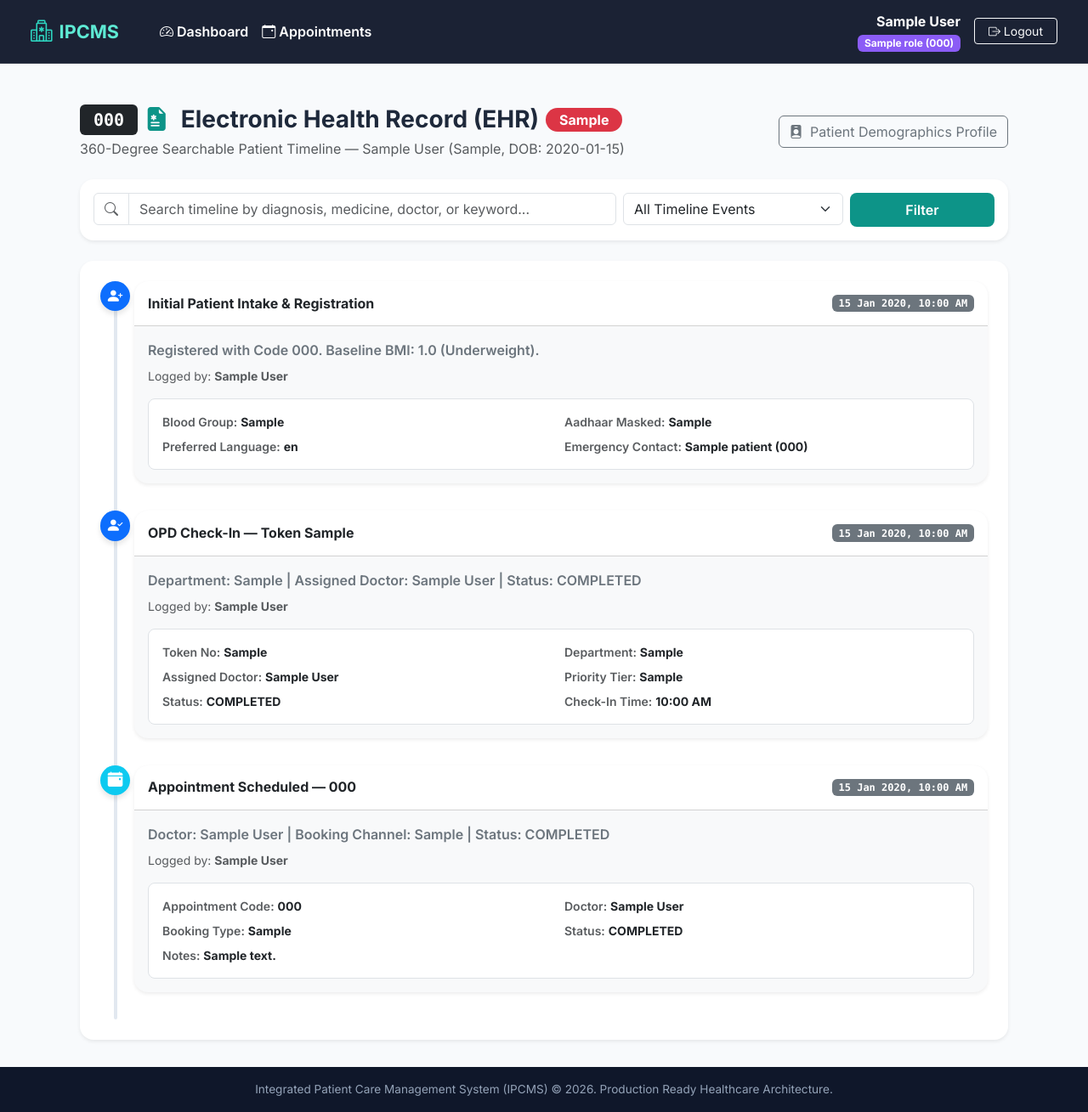
After one commit to dradhikac/Integrated-Patient-Care-Management-System, a Flask app: page /ehr/patient/1 in a window 1280 px wide. The commit adds this page. Shown: the whole page at 85% size. Run offline with Flask 3, Linux system fonts and the light colour scheme; a user stored in the database is signed in; tables that the repository leaves empty hold one stand-in row (values such as "Sample post").

Commit message:
feat: implement patient EHR timeline view with search, filtering, and event aggregation

```diff
--- a/app/__init__.py
+++ b/app/__init__.py
@@ -21,12 +21,14 @@ def create_app(config_class=Config):
     from app.reception.routes import reception_bp
     from app.appointments.routes import appointments_bp
     from app.queue_mgmt.routes import queue_bp
+    from app.ehr.routes import ehr_bp
 
     app.register_blueprint(auth_bp)
     app.register_blueprint(patients_bp)
     app.register_blueprint(reception_bp)
     app.register_blueprint(appointments_bp)
     app.register_blueprint(queue_bp)
+    app.register_blueprint(ehr_bp)
 
     # CLI Command to seed database roles and demo users
     @app.cli.command("seed-db")
--- /dev/null
+++ b/app/ehr/__init__.py
@@ -0,0 +1 @@
+# EHR Package
--- /dev/null
+++ b/app/ehr/routes.py
@@ -0,0 +1,29 @@
+from flask import Blueprint, render_template, redirect, url_for, flash, request
+from flask_login import login_required, current_user
+from app.extensions import db
+from app.auth.utils import role_required
+from app.patients.models import Patient
+from app.ehr.timeline_builder import build_patient_ehr_timeline
+
+ehr_bp = Blueprint('ehr', __name__, template_folder='templates', url_prefix='/ehr')
+
+@ehr_bp.route('/patient/<int:patient_id>')
+@login_required
+def patient_timeline(patient_id):
+    patient = Patient.query.get_or_404(patient_id)
+
+    # Patient role restriction check (Patients can only view their own EHR)
+    if current_user.role.name == 'Patient' and patient.email != current_user.email:
+        flash('Access denied. You can only view your own health records.', 'danger')
+        return redirect(url_for('auth.dashboard'))
+
+    search_q = request.args.get('q', '').strip()
+    event_filter = request.args.get('type', 'ALL').strip()
+
+    timeline_events = build_patient_ehr_timeline(patient_id, search_term=search_q, event_filter=event_filter)
+
+    return render_template('ehr/timeline.html',
+                           patient=patient,
+                           events=timeline_events,
+                           search_q=search_q,
+                           event_filter=event_filter)
--- /dev/null
+++ b/app/ehr/timeline_builder.py
@@ -0,0 +1,98 @@
+from datetime import datetime
+from app.patients.models import Patient
+from app.reception.models import CheckIn
+from app.appointments.models import Appointment
+
+def build_patient_ehr_timeline(patient_id: int, search_term: str = None, event_filter: str = 'ALL'):
+    """
+    Compiles a unified chronological EHR timeline for a patient.
+    Aggregates Registration, OPD Check-ins, Appointments, Consultations, Prescriptions, and Lab Reports.
+
+    Returns a sorted list of event dictionaries (newest first).
+    """
+    patient = Patient.query.get(patient_id)
+    if not patient:
+        return []
+
+    events = []
+
+    # 1. Registration Event
+    events.append({
+        'event_type': 'REGISTRATION',
+        'title': 'Initial Patient Intake & Registration',
+        'timestamp': patient.created_at or datetime.utcnow(),
+        'date_str': (patient.created_at or datetime.utcnow()).strftime('%d %b %Y, %I:%M %p'),
+        'badge_color': 'teal',
+        'icon_class': 'bi-person-plus-fill',
+        'actor': patient.registered_by.name if patient.registered_by else 'Front Desk',
+        'summary': f"Registered with Code {patient.patient_code}. Baseline BMI: {patient.bmi or 'N/A'} ({patient.get_bmi_category()}).",
+        'details': {
+            'Blood Group': patient.blood_group or 'N/A',
+            'Aadhaar Masked': patient.aadhaar_masked or 'N/A',
+            'Preferred Language': patient.preferred_language or 'English',
+            'Emergency Contact': f"{patient.emergency_contact_name or 'N/A'} ({patient.emergency_contact_mobile or 'N/A'})"
+        }
+    })
+
+    # 2. OPD Check-Ins / Visits
+    check_ins = CheckIn.query.filter_by(patient_id=patient_id).all()
+    for c in check_ins:
+        events.append({
+            'event_type': 'CHECK_IN',
+            'title': f"OPD Check-In — Token {c.token_no}",
+            'timestamp': c.check_in_time,
+            'date_str': c.check_in_time.strftime('%d %b %Y, %I:%M %p'),
+            'badge_color': 'primary',
+            'icon_class': 'bi-person-check-fill',
+            'actor': c.checked_in_by.name if c.checked_in_by else 'Receptionist',
+            'summary': f"Department: {c.department} | Assigned Doctor: {c.doctor.name} | Status: {c.status}",
+            'details': {
+                'Token No': c.token_no,
+                'Department': c.department,
+                'Assigned Doctor': c.doctor.name,
+                'Priority Tier': c.priority,
+                'Status': c.status,
+                'Check-In Time': c.check_in_time.strftime('%I:%M %p')
+            }
+        })
+
+    # 3. Appointments
+    appointments = Appointment.query.filter_by(patient_id=patient_id).all()
+    for apt in appointments:
+        apt_dt = datetime.combine(apt.appointment_date, apt.slot_time)
+        events.append({
+            'event_type': 'APPOINTMENT',
+            'title': f"Appointment Scheduled — {apt.appointment_code}",
+            'timestamp': apt_dt,
+            'date_str': apt_dt.strftime('%d %b %Y, %I:%M %p'),
+            'badge_color': 'info',
+            'icon_class': 'bi-calendar-event-fill',
+            'actor': apt.doctor.name if apt.doctor else 'Doctor',
+            'summary': f"Doctor: {apt.doctor.name} | Booking Channel: {apt.booking_type} | Status: {apt.status}",
+            'details': {
+                'Appointment Code': apt.appointment_code,
+                'Doctor': apt.doctor.name,
+                'Booking Type': apt.booking_type,
+                'Status': apt.status,
+                'Notes': apt.notes or 'None'
+            }
+        })
+
+    # Filter by Event Type if specified
+    if event_filter and event_filter != 'ALL':
+        events = [e for e in events if e['event_type'] == event_filter]
+
+    # Search filter across title, summary, actor, details
+    if search_term:
+        term = search_term.strip().lower()
+        filtered = []
+        for e in events:
+            blob = f"{e['title']} {e['summary']} {e['actor']} {str(e['details'])}".lower()
+            if term in blob:
+                filtered.append(e)
+        events = filtered
+
+    # Sort newest events first
+    events.sort(key=lambda x: x['timestamp'], reverse=True)
+
+    return events
--- /dev/null
+++ b/app/templates/ehr/timeline.html
@@ -0,0 +1,137 @@
+{% extends 'base.html' %}
+
+{% block title %}EHR Timeline - {{ patient.patient_code }}{% endblock %}
+
+{% block extra_css %}
+<style>
+/* EHR Vertical Timeline CSS */
+.timeline-container {
+  position: relative;
+  padding-left: 2.5rem;
+}
+.timeline-container::before {
+  content: '';
+  position: absolute;
+  left: 1rem;
+  top: 0;
+  bottom: 0;
+  width: 4px;
+  background: #e2e8f0;
+  border-radius: 2px;
+}
+.timeline-item {
+  position: relative;
+  margin-bottom: 2rem;
+}
+.timeline-icon-badge {
+  position: absolute;
+  left: -2.5rem;
+  top: 0;
+  width: 2.2rem;
+  height: 2.2rem;
+  border-radius: 50%;
+  color: white;
+  display: flex;
+  align-items: center;
+  justify-content: center;
+  font-size: 1.1rem;
+  box-shadow: 0 4px 6px rgba(0,0,0,0.1);
+  z-index: 2;
+}
+</style>
+{% endblock %}
+
+{% block content %}
+<div class="container dashboard-container">
+  <!-- Header Bar -->
+  <div class="d-flex flex-column flex-md-row justify-content-between align-items-md-center mb-4 gap-3">
+    <div>
+      <div class="d-flex align-items-center gap-2 mb-1">
+        <span class="badge bg-dark font-monospace fs-5 px-3 py-2">{{ patient.patient_code }}</span>
+        <h3 class="fw-bold mb-0"><i class="bi bi-file-earmark-medical-fill text-teal me-2" style="color: var(--primary-color);"></i> Electronic Health Record (EHR)</h3>
+        {% if patient.blood_group %}
+        <span class="badge bg-danger fs-6 rounded-pill px-3">{{ patient.blood_group }}</span>
+        {% endif %}
+      </div>
+      <p class="text-muted mb-0">360-Degree Searchable Patient Timeline — {{ patient.full_name }} ({{ patient.gender }}, DOB: {{ patient.dob.strftime('%Y-%m-%d') }})</p>
+    </div>
+    <div class="d-flex gap-2">
+      <a href="{{ url_for('patients.view_patient', patient_id=patient.id) }}" class="btn btn-outline-secondary">
+        <i class="bi bi-person-badge-fill me-1"></i> Patient Demographics Profile
+      </a>
+    </div>
+  </div>
+
+  <!-- Search & Filter Controls Card -->
+  <div class="card border-0 shadow-sm rounded-4 mb-4">
+    <div class="card-body p-3">
+      <form method="GET" action="{{ url_for('ehr.patient_timeline', patient_id=patient.id) }}" class="row g-2">
+        <div class="col-md-7">
+          <div class="input-group">
+            <span class="input-group-text bg-white"><i class="bi bi-search text-muted"></i></span>
+            <input type="text" name="q" value="{{ search_q }}" class="form-control" placeholder="Search timeline by diagnosis, medicine, doctor, or keyword...">
+          </div>
+        </div>
+        <div class="col-md-3">
+          <select name="type" class="form-select" onchange="this.form.submit()">
+            <option value="ALL" {% if event_filter == 'ALL' %}selected{% endif %}>All Timeline Events</option>
+            <option value="REGISTRATION" {% if event_filter == 'REGISTRATION' %}selected{% endif %}>Registration Intake</option>
+            <option value="CHECK_IN" {% if event_filter == 'CHECK_IN' %}selected{% endif %}>OPD Check-Ins</option>
+            <option value="APPOINTMENT" {% if event_filter == 'APPOINTMENT' %}selected{% endif %}>Appointments</option>
+          </select>
+        </div>
+        <div class="col-md-2 d-flex gap-2">
+          <button type="submit" class="btn btn-primary-custom w-100 py-2">Filter</button>
+          {% if search_q or event_filter != 'ALL' %}
+          <a href="{{ url_for('ehr.patient_timeline', patient_id=patient.id) }}" class="btn btn-outline-secondary py-2">Clear</a>
+          {% endif %}
+        </div>
+      </form>
+    </div>
+  </div>
+
+  <!-- Vertical Timeline View -->
+  <div class="card border-0 shadow-sm rounded-4 p-4">
+    <div class="timeline-container">
+      {% for event in events %}
+      <div class="timeline-item">
+        <!-- Icon Badge -->
+        <div class="timeline-icon-badge bg-{{ event.badge_color if event.badge_color != 'teal' else 'primary' }}">
+          <i class="bi {{ event.icon_class }}"></i>
+        </div>
+
+        <!-- Event Card -->
+        <div class="card border-0 shadow-sm bg-light rounded-4 overflow-hidden">
+          <div class="card-header bg-white py-3 d-flex justify-content-between align-items-center">
+            <h6 class="fw-bold mb-0 text-dark">{{ event.title }}</h6>
+            <small class="badge bg-secondary font-monospace">{{ event.date_str }}</small>
+          </div>
+          <div class="card-body">
+            <p class="fw-semibold text-secondary mb-2">{{ event.summary }}</p>
+            <small class="text-muted d-block mb-3">Logged by: <strong>{{ event.actor }}</strong></small>
+
+            {% if event.details %}
+            <div class="p-3 bg-white border rounded-3 small">
+              <div class="row g-2">
+                {% for k, v in event.details.items() %}
+                <div class="col-md-6">
+                  <span class="text-muted fw-semibold">{{ k }}:</span>
+                  <span class="fw-bold text-dark me-2">{{ v }}</span>
+                </div>
+                {% endfor %}
+              </div>
+            </div>
+            {% endif %}
+          </div>
+        </div>
+      </div>
+      {% else %}
+      <div class="text-center py-5 text-muted">
+        <i class="bi bi-clock-history fs-1 d-block mb-2 text-secondary"></i>
+        No matching events found in patient EHR timeline.
+      </div>
+      {% endfor %}
+    </div>
+  </div>
+</div>
+{% endblock %}
```
Also changed, not shown: app/templates/patients/view.html (+5 -2 lines), tests/test_ehr.py (added, +92 -0 lines).
